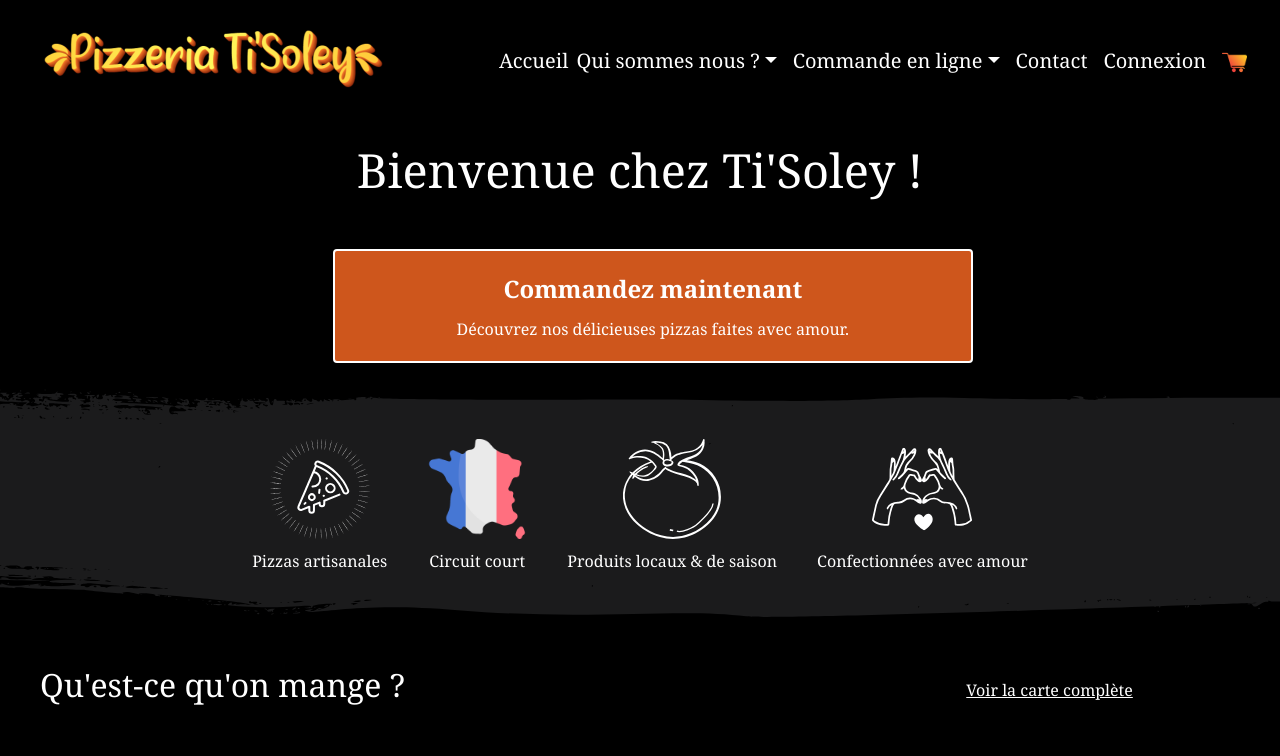
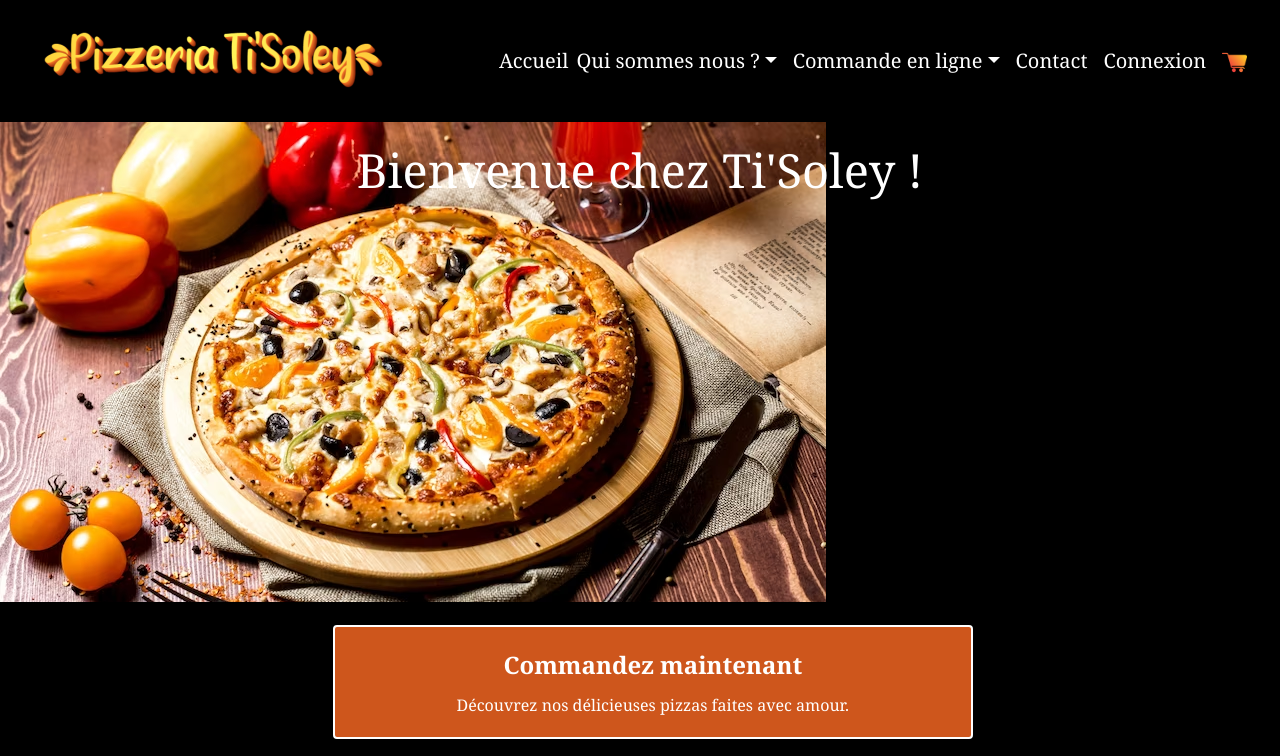
Before and after one commit to KenzaLL/TiSoleyBis, a PHP site: page /TiSoleyBis/ in a window 1280 px wide. Shown: the top 756 px of the page. Run offline with PHP 8.4, Linux system fonts and the light colour scheme.

```diff
--- a/Views/pages/accueil.php
+++ b/Views/pages/accueil.php
@@ -1,7 +1,8 @@
 
-
+  <div class="bg-acc">
     <h1 class="titre">Bienvenue chez Ti'Soley !</h1>
-    <div class="block">
+  </div>
+  <div class="block">
     <a href="commande.html" class="cta">
       Commandez maintenant
       <span>Découvrez nos délicieuses pizzas faites avec amour.</span>
@@ -39,12 +40,10 @@
   <!-- catégorie de commande -->
 
   <div class="d-flex justify-content-between p-4">
+    <h2 class="text-white p-2 m-2"> Qu'est-ce qu'on mange ? </h2>
+        <a class="carte"href=""> Voir la carte complète</a>
 
-
-    <h2 class="text-white p-2 m-2"> Qu'est-ce qu'on mange ? </h2>
-         <a class="carte"href=""> Voir la carte complète</a>
-
-</div>
+  </div>
 
 <div class="artpp">
     <section class="set2">
--- a/public/css/style.css
+++ b/public/css/style.css
@@ -42,6 +42,14 @@ a {
 }
 
 /* fin de barre de navigation */
+
+.bg-acc {
+  background-image: url(../images/backgroundacc.png);
+  background-repeat: no-repeat;
+  height: 60vh;
+  width: 100vw;
+}
+
 /* titre de la page accueil */
 
 .titre {
```
Also changed, not shown: 5 other files.
